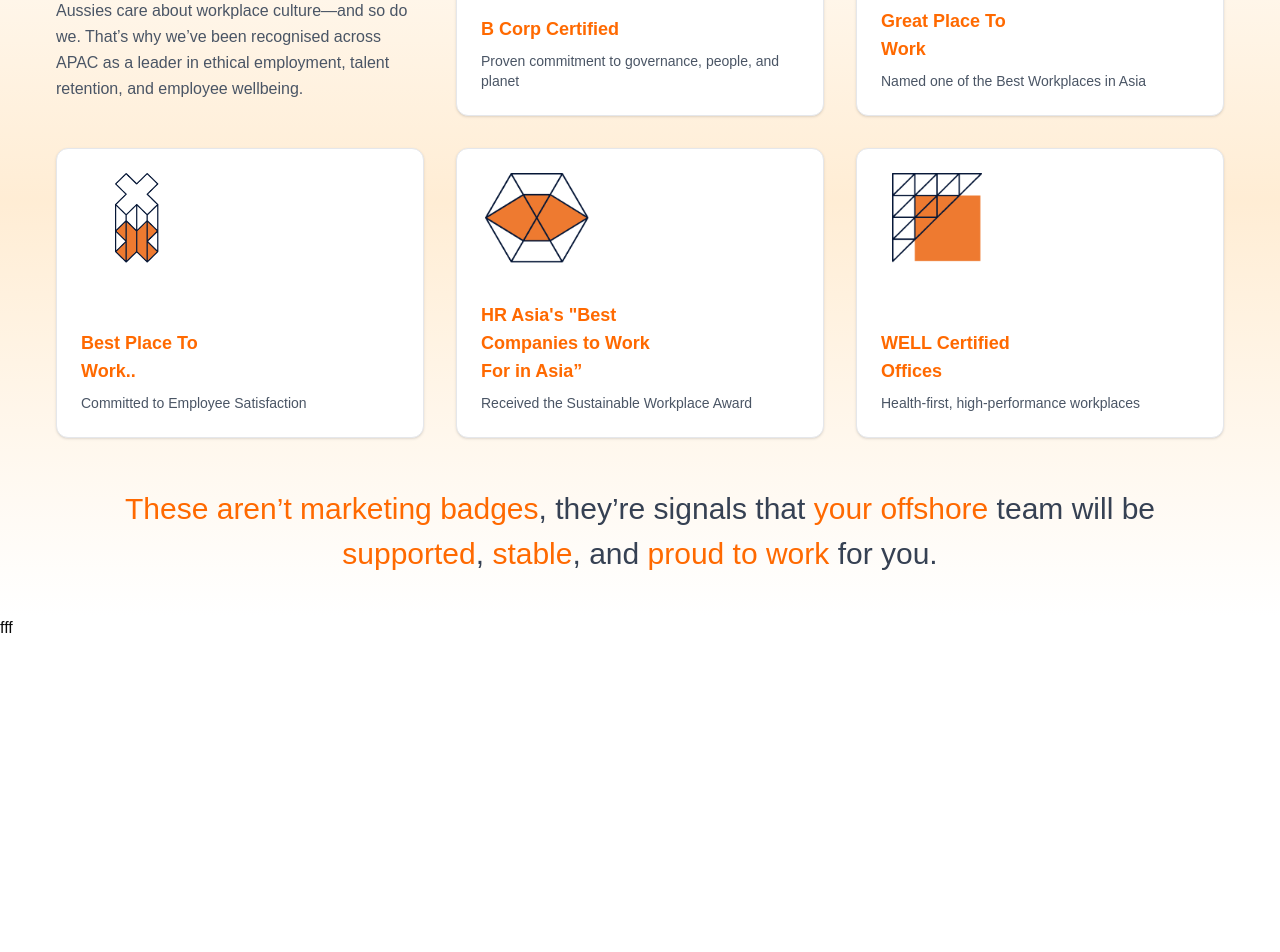
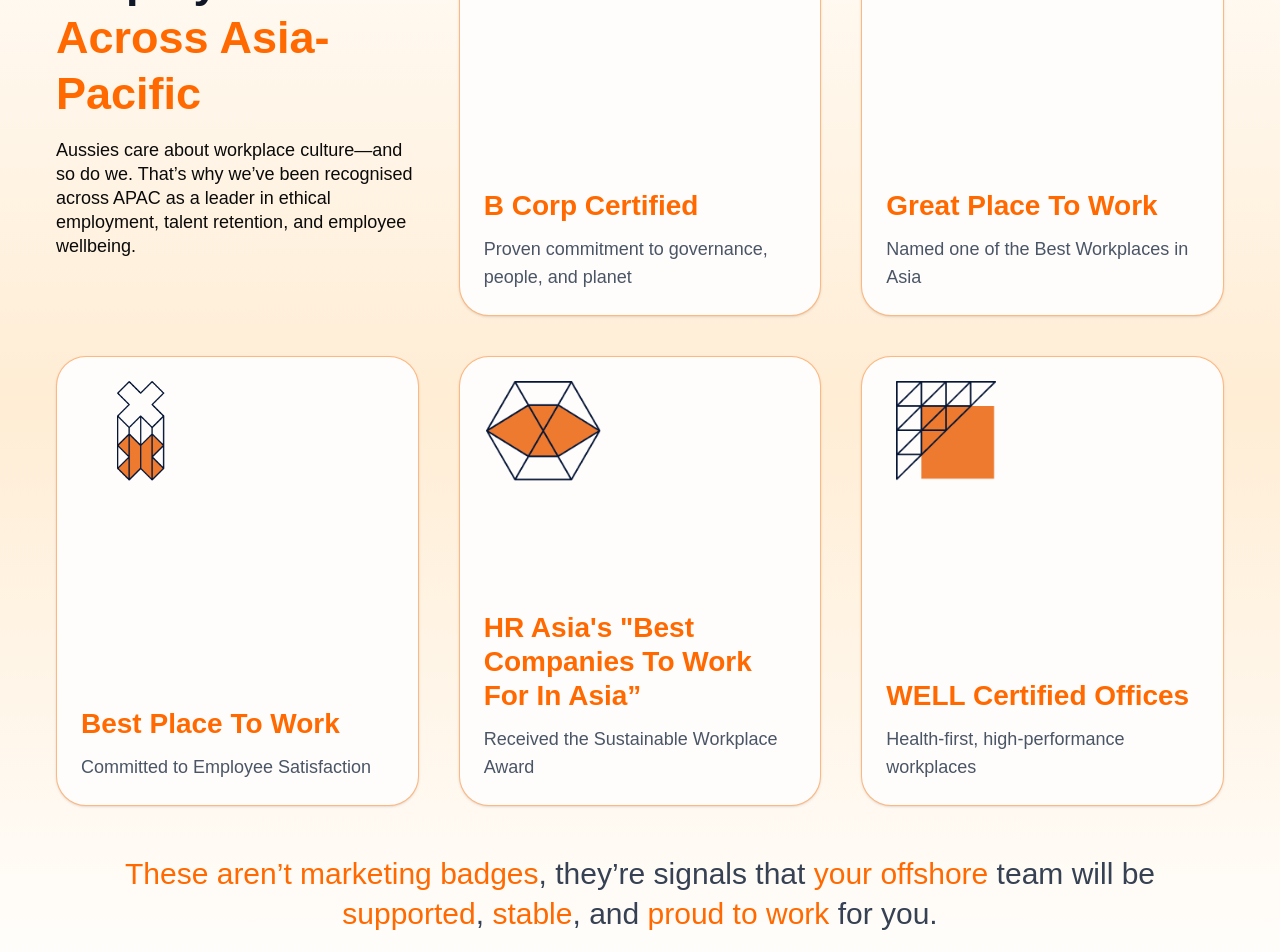
Before and after one commit to HadiaKhalil/KMC, a Next.js app: page / in a window 1280 px wide. Shown: the part 840-1792 px from the top of the page. Before the commit the page ends 1480 px from the top, so only its background shows below. Built offline with nearby package versions, Linux system fonts and the light colour scheme.

Commit message:
first commit

```diff
--- a/src/app/globals.css
+++ b/src/app/globals.css
@@ -35,3 +35,10 @@
   @apply max-w-[1440px] mx-auto
   md:px-14 px-7 py-10
 }
+
+
+@import url('https://fonts.googleapis.com/css2?family=Be+Vietnam+Pro:wght@400;500;600;700&display=swap');
+
+.font-\[Be_Vietnam_Pro\] {
+  font-family: 'Be Vietnam Pro', sans-serif;
+}
--- /dev/null
+++ b/src/component/Data/Data.tsx
@@ -0,0 +1,29 @@
+const cardData = [
+  {
+    Image: "/images/Frame.png",
+    title: "B Corp Certified",
+    text: "Proven commitment to governance, people, and planet",
+  },
+  {
+    Image: "/images/Frame (1).png",
+    title: "Great Place To Work",
+    text: "Named one of the Best Workplaces in Asia",
+  },
+  {
+    Image: "/images/Frame (3).png",
+    title: "Best Place To Work",
+    text: "Committed to Employee Satisfaction",
+  },
+  {
+    Image: "/images/Frame (4).png",
+    title: `HR Asia's "Best Companies to Work For in Asia”`,
+    text: "Received the Sustainable Workplace Award",
+  },
+  {
+    Image: "/images/Frame (5).png",
+    title: "WELL Certified Offices",
+    text: "Health-first, high-performance workplaces",
+  },
+];
+
+export default cardData;
--- a/src/views/Home/Cards.tsx
+++ b/src/views/Home/Cards.tsx
@@ -1,85 +1,75 @@
-import React from 'react'
+import React from "react";
 import Image from "next/image";
+import cardData from "@/component/Data/Data";
+
 const Cards = () => {
   return (
-    <div className='bg-gradient-to-b from-white via-orange-100 to-white'>
-
-    <div className="main-container ">
-     <div className="grid lg:grid-cols-3 sm:grid-cols-2 grid-cols-1 gap-8 items-stretch ">
-
-  <div className=''>
-    <h2 className="text-2xl md:text-3xl font-bold lg:w-[230px] w-[240px] text-gray-900 leading-[40px]">
+    <div className="relative bg-gradient-to-b from-white via-orange-100 to-white py-10">
+      <div className="relative main-container px-4 sm:px-8 lg:px-16">
+        <div className="grid lg:grid-cols-3 sm:grid-cols-2 grid-cols-1 gap-8 lg:gap-10 items-start">
+          <div className="flex flex-col gap-4 mt-8">
+            <h2 className="font-[Be_Vietnam_Pro] font-semibold text-[28px] sm:text-[36px] lg:text-[45px] leading-[36px] sm:leading-[46px] md:leading-[56px] capitalize text-gray-900 w-full max-w-[400px]">
               Trusted By Top Employers <br />
-      <span className="text-orange-500">Across Asia- Pacific</span>
+              <span className="text-orange-500 capitalize">
+                Across Asia- Pacific
+              </span>
             </h2>
-    <p className="mt-3 sm:text-[16px]  text-[14px] text-gray-600 sm:max-w-sm leading-relaxed">
-      Aussies care about workplace culture—and so do we. That’s why we’ve been
-      recognised across APAC as a leader in ethical employment, talent
-      retention, and employee wellbeing.
+            <p
+              className="font-[Be_Vietnam_Pro] font-normal text-[16px] md:text-[18px] leading-[22px] sm:leading-[24px] md:leading-[28px]text-[#757575] lg:max-w-[360px]">
+              Aussies care about workplace culture—and so do we. That’s why we’ve been recognised across APAC as a leader in ethical
+              employment, talent retention, and employee wellbeing.
             </p>
           </div>
-
-  {[
-    {
-      Image: "/images/Frame.png",
-      title: "B Corp Certified",
-      text: "Proven commitment to governance, people, and planet",
-    },
-    {
-      Image: "/images/Frame (1).png",
-      title: "Great Place To Work",
-      text: "Named one of the Best Workplaces in Asia",
-    },
-    {
-      Image: "/images/Frame (3).png",
-      title: "Best  Place To Work.. ",
-      text: "Committed to Employee Satisfaction",
-    },
-    {
-      Image: "/images/Frame (4).png",
-      title: 'HR Asia\'s "Best Companies to Work For in Asia”',
-      text: "Received the Sustainable Workplace Award",
-    },
-    {
-      Image: "/images/Frame (5).png",
-      title: "WELL Certified Offices",
-      text: "Health-first, high-performance workplaces",
-    },
-  ].map((card, i) => (
+          {cardData.map((card, i) => (
             <div
               key={i}
-      className="bg-white border border-gray-200 rounded-xl p-6 shadow-sm hover:shadow-lg transition flex flex-col justify-between h-[290px]"
+              className="bg-[#FFFDFC] border border-[#FF720080] rounded-[30px] p-6
+              w-full max-w-[400px] min-h-[380px] sm:min-h-[420px] md:min-h-[450px]
+              flex flex-col shadow-sm hover:shadow-lg mx-auto"
             >
-      <div className="max-w-[120px]">
+              <div className="mb-4 ">
                 <Image
                   src={card.Image}
                   alt={card.title}
-    width={112}
-    height={90}
-    className="object-contain w-28 h-[90px] min-w-[80px] min-h-[80px]"
+                  width={120}
+                  height={100}
+                  className="object-contain w-[120px] h-[100px]"
                 />
               </div>
-
-      <div>
-        <h3 className="font-semibold text-lg text-orange-500 w-[170px]">{card.title}</h3>
-        <p className="mt-2 text-sm text-gray-600">{card.text}</p>
+              <div className="flex flex-col gap-3 mt-auto">
+                <h3
+                  className="font-[Be_Vietnam_Pro] font-semibold
+                  text-[20px] sm:text-[24px] md:text-[28px]
+                  leading-[26px] sm:leading-[30px] md:leading-[34px]
+                  capitalize text-orange-500 break-words"
+                >
+                  {card.title}
+                </h3>
+                <p
+                  className="text-[14px] sm:text-[16px] md:text-[18px]
+                  leading-[24px] md:leading-[28px] text-gray-600"
+                >
+                  {card.text}
+                </p>
               </div>
             </div>
           ))}
         </div>
+        <p
+          className="mt-12 text-center font-[Be_Vietnam_Pro]
+          text-[16px] sm:text-[20px] md:text-[24px] lg:text-[30px]
+          leading-[22px] sm:leading-[28px] md:leading-[34px] lg:leading-[40px]
+          text-gray-700"
+        >
+          <span className="text-orange-500">These aren’t marketing badges</span>, they’re signals that{" "}
+          <span className="text-orange-500">your offshore</span> team will be{" "}
+          <span className="text-orange-500">supported</span>,{" "}
+          <span className="text-orange-500">stable</span>, and{" "}
+          <span className="text-orange-500">proud to work</span> for you.
+        </p>
+      </div>
+    </div>
+  );
+};
 
-
-
-        {/* Bottom Note */}
-        <p className="mt-12 lg:text-[30px] text-[20px] text-gray-700 text-center">
-          <span className=" text-orange-500">These aren’t marketing badges</span>, they’re signals that  <span className=" text-orange-500">your offshore</span>  team will be  <span className=" text-orange-500">supported</span>,  <span className=" text-orange-500">stable</span>, and  <span className=" text-orange-500">proud to work</span> for you.
-        </p>
-
-    </div>
-
-
-    </div>
-  )
-}
-
-export default Cards
+export default Cards;
--- a/src/views/Home/Hero.tsx
+++ b/src/views/Home/Hero.tsx
@@ -16,7 +16,10 @@
       <div className="grid lg:grid-cols-2 grid-cols-1 gap-10">
         <div>
 
-           <h2 className="md:text-5xl text-4xl lg:w-110 md:leading-[48px] leading-[44px]">
+           <h2 className="font-[Be_Vietnam_Pro] font-semibold
+              text-[28px] sm:text-[36px] lg:text-[45px]
+              leading-[36px] sm:leading-[46px] md:leading-[56px]
+              capitalize text-gray-900 w-full lg:w-110 ">
             <span className="text-black">Built For <span className="text-orange-600"> Aussie Industries </span> </span>{" "}
             <span className="text-black"> That Are  <span className="text-orange-600"> Scaling Fast</span></span>
           </h2>
```
Lines whose indentation alone changed are shown as unchanged.
